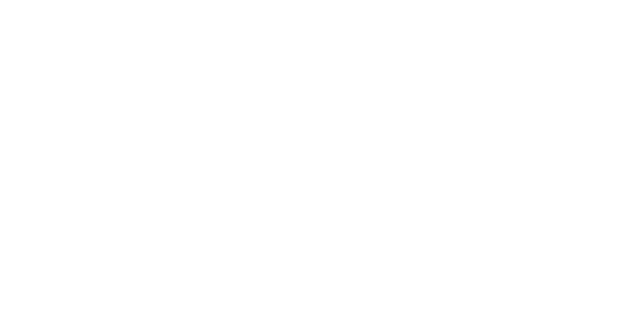
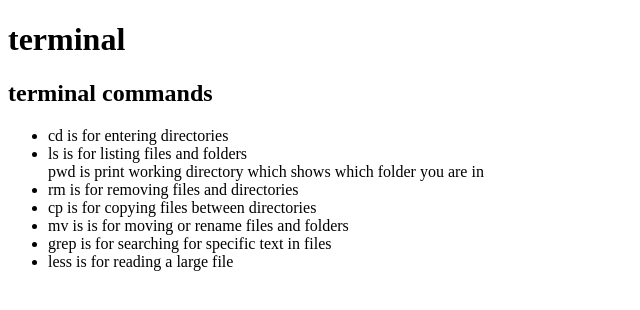
Before and after one commit to rohan-website/rohan-website.github.io, a plain HTML site: page practice/terminal.html in a window 1280 px wide. Shown: the whole page, without its empty margins (0-640 px from the left). Drawn offline with Linux system fonts and the light colour scheme.

Commit message:
terminal.html

```diff
--- a/practice/terminal.html
+++ b/practice/terminal.html
@@ -1,9 +1,31 @@
 <!DOCTYPE html>
-<html land="en">
-	<head>
-	<title>terminal</title>
-	<script src='validate.js'></script>
+<html lang="en">
+<head>
+    <title>Terminal</title>
+    <script src='../validate.js'></script>
 </head>
 <body>
-	<header>
-		<h1>
+    <header>
+        <h1>terminal</h1>
+    </header>
+    <main>
+        <section>
+            <h2>terminal commands</h2>
+            <ul>
+<li>cd is for entering directories</li>
+<li>ls is for listing files and folders</li>
+</li>pwd is print working directory which shows which folder you are in</li>
+<li>rm is for removing files and directories</li>
+<li>cp is for copying files between directories</li>
+<li>mv is is for moving or rename files and folders</li>
+<li>grep is for searching for specific text in files</li>
+<li>less is for reading a large file</li>
+</ul>
+        </section>
+    </main>
+    <footer>
+        <p></p>
+
+    </footer>
+</body>
+</html>
```
